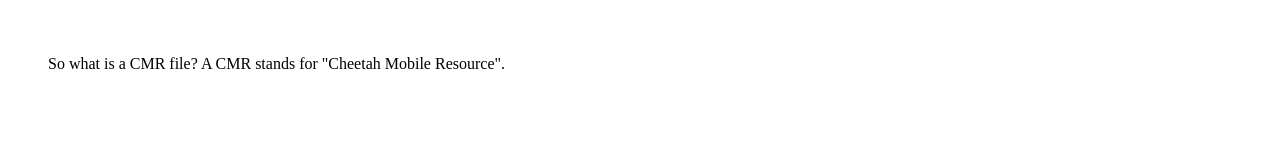
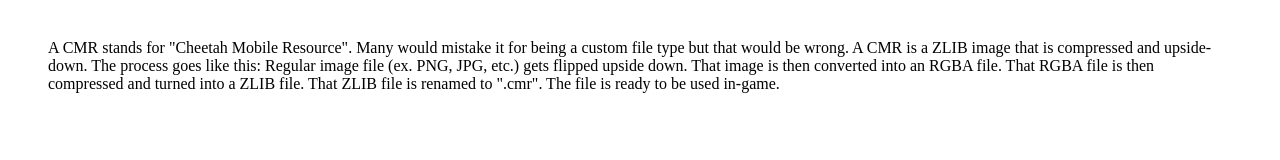
Before and after one commit to TomTalker/revorsdl.github.io, a plain HTML site: page understand/cmr/index.html in a window 1280 px wide. Drawn offline with Linux system fonts and the light colour scheme; a web font is replaced by a local one.

Commit message:
Update index.html

```diff
--- a/understand/cmr/index.html
+++ b/understand/cmr/index.html
@@ -1,10 +1,17 @@
 <!DOCTYPE HTML>
 <meta http-equiv="content-type" content="text/html; charset=utf-8"/>
-<title>pls understand</title>
+<title>CMRs</title>
 <style>@font-face {font-family: 'regular';src: url("https://tomtalker.github.io/rolling-sky-stuff/assets/Sen-Bold.ttf");}*{font-family:regular !important;}</style>
 <body style="padding: 10pt 30pt;">
 <br/>
 
-<p align="left" style="line-height: 100%"></p><a target="_blank"><font size="3" style="font-size: 12pt"><span style="font-weight: normal">So what is a CMR file?</span></font></a>
+A CMR stands for "Cheetah Mobile Resource".
+Many would mistake it for being a custom file type but that would be wrong.
+A CMR is a ZLIB image that is compressed and upside-down.
 
-A CMR stands for "Cheetah Mobile Resource".
+The process goes like this:
+Regular image file (ex. PNG, JPG, etc.) gets flipped upside down.
+That image is then converted into an RGBA file.
+That RGBA file is then compressed and turned into a ZLIB file.
+That ZLIB file is renamed to ".cmr".
+The file is ready to be used in-game.
```
